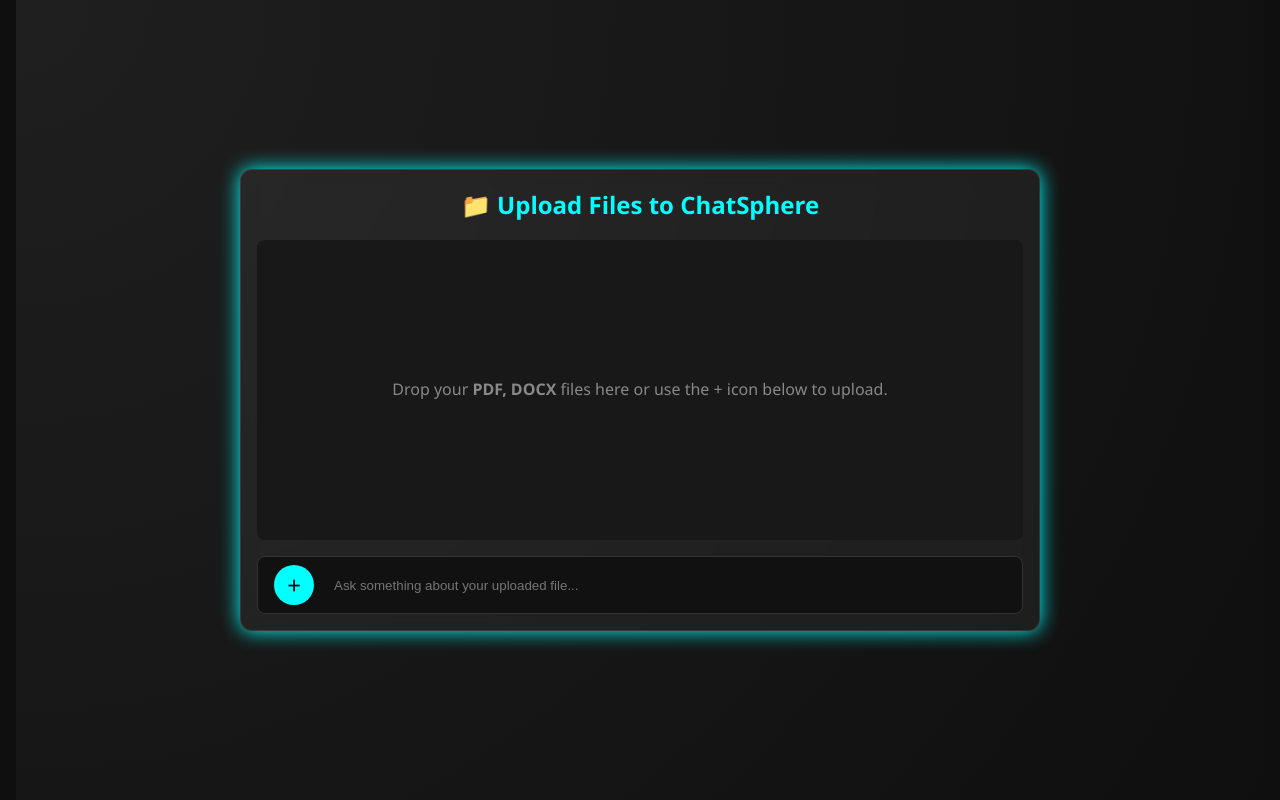
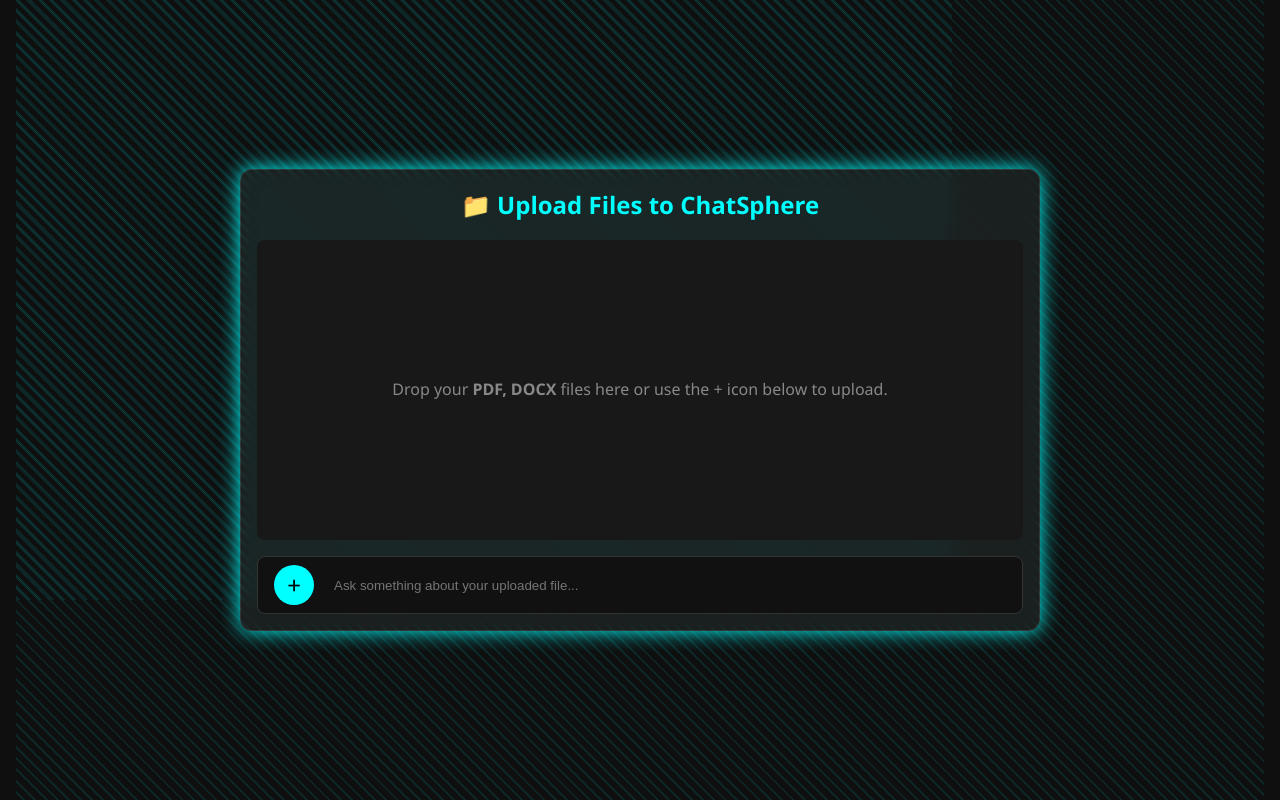
Before and after one commit to blackrexdl/ChatSphere, a plain HTML site: page features.html in a window 1280 px wide. Drawn offline with Linux system fonts and the light colour scheme.

Commit message:
add feature theme

```diff
--- a/style.css
+++ b/style.css
@@ -205,3 +205,51 @@ body {
 .hidden-file {
   display: none;
 }
+/* Geez Vibes Glowing Background */
+.geez-vibes-bg {
+  background: #0f0f0f;
+  height: 100%;
+  padding: 2rem;
+  display: flex;
+  justify-content: center;
+  align-items: center;
+  position: relative;
+  overflow: hidden;
+}
+
+.geez-vibes-bg::before,
+.geez-vibes-bg::after {
+  content: '';
+  position: absolute;
+  width: 200%;
+  height: 200%;
+  background: repeating-linear-gradient(
+    45deg,
+    rgba(0, 255, 255, 0.1) 0,
+    rgba(0, 255, 255, 0.1) 2px,
+    transparent 2px,
+    transparent 8px
+  );
+  animation: bgMove 20s linear infinite;
+  z-index: 0;
+  pointer-events: none;
+}
+
+.geez-vibes-bg::after {
+  transform: rotate(90deg);
+  animation-direction: reverse;
+}
+
+@keyframes bgMove {
+  0% {
+    transform: translate(0, 0);
+  }
+  100% {
+    transform: translate(-50%, -50%);
+  }
+}
+
+.chat-container {
+  position: relative;
+  z-index: 1;
+}
```
